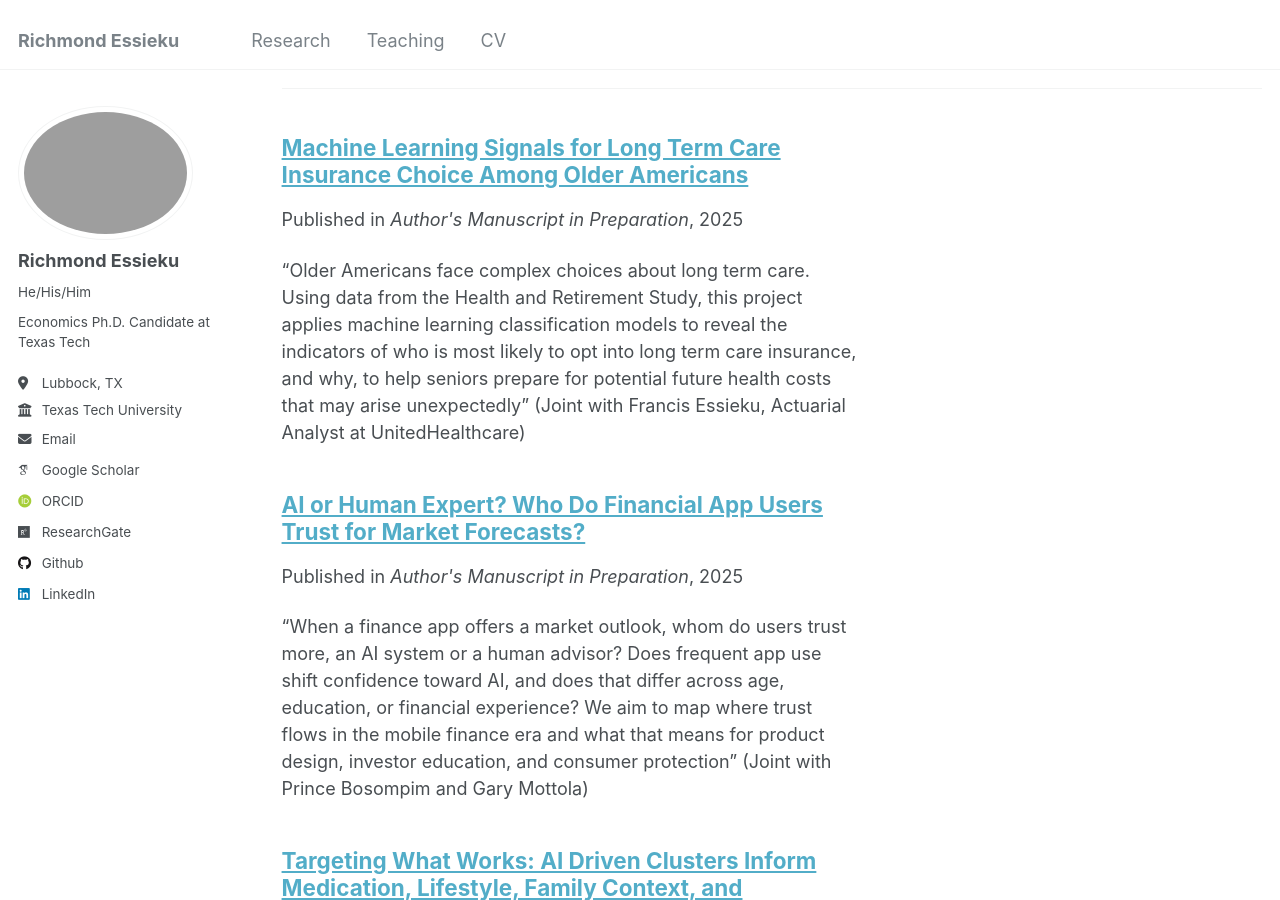
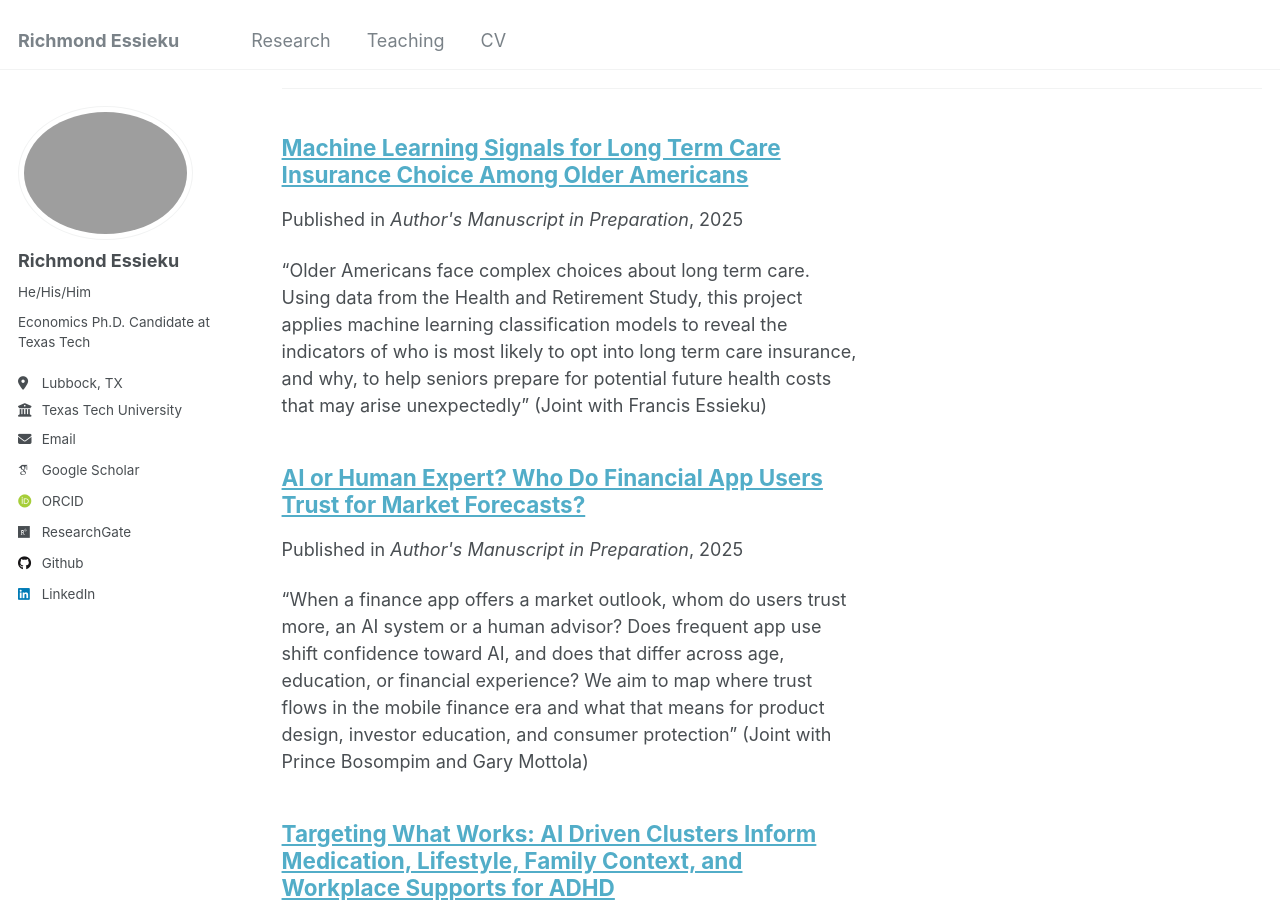
Before and after one commit to essieku/essieku.github.io, a Jekyll site: the page built from _pages/publications.html, in a window 1280 px wide and 900 px high, scrolled down 5487 px. Built offline with Jekyll 4.4.1, drawn with Linux system fonts in a browser that asks for light colours; some web fonts are replaced.

Commit message:
Update Work_progrss2.md

```diff
--- a/_publications/Work_progrss2.md
+++ b/_publications/Work_progrss2.md
@@ -6,7 +6,7 @@ permalink: /publication/ltci-older-adults
 date: 2025-02-02
 venue: "Author's Manuscript in Preparation"
 excerpt: |-
-  "Older Americans face complex choices about long term care. Using data from the Health and Retirement Study, this project applies machine learning classification models to reveal the indicators of who is most likely to opt into long term care insurance, and why, to help seniors prepare for potential future health costs that may arise unexpectedly" (Joint with Francis Essieku, Actuarial Analyst at UnitedHealthcare)
+  "Older Americans face complex choices about long term care. Using data from the Health and Retirement Study, this project applies machine learning classification models to reveal the indicators of who is most likely to opt into long term care insurance, and why, to help seniors prepare for potential future health costs that may arise unexpectedly" (Joint with Francis Essieku)
 ---
 
 **Status:** Work in progress. The complete work will be updated soon.
```
